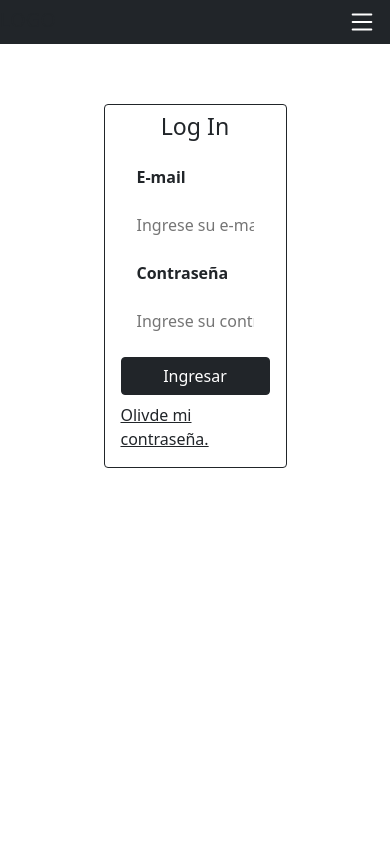
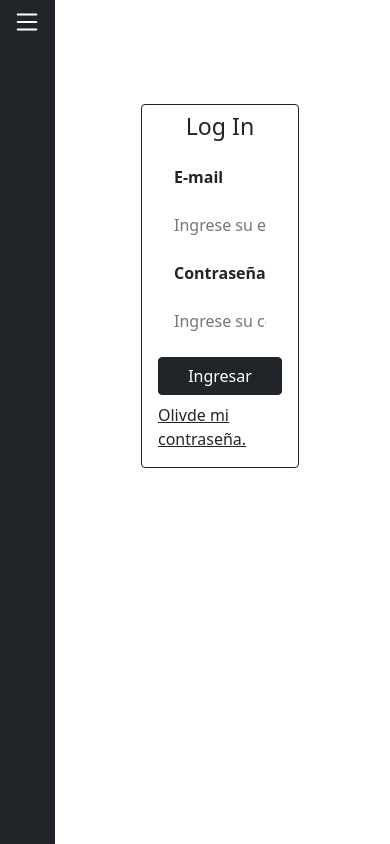
Before and after one commit to pablomdh/Dashboard_E-commerce, a React (Create React App) app: page /login in a window 390 px wide. Built offline with nearby package versions, Linux system fonts and the light colour scheme.

Commit message:
SIDEBAR responsive

```diff
--- a/src/components/SideBar/SideBar.jsx
+++ b/src/components/SideBar/SideBar.jsx
@@ -21,8 +21,8 @@ const SideBar = () => {
   function HandleOpenMenu() {
     console.log("message");
     if (mediaQuery.matches) {
-      const sideBarLinks = document.querySelector("#sideBarLinks");
-      sideBarLinks.classList.toggle(`${styles.displayNone}`);
+      const sideBar = document.querySelector("#sideBar");
+      sideBar.classList.toggle(`${styles.showSideBar}`);
 
       //addclases
     }
--- a/src/components/SideBar/SideBar.module.css
+++ b/src/components/SideBar/SideBar.module.css
@@ -1,7 +1,7 @@
 .sideBar {
   margin: 0;
   padding: 0;
-  width: 180px;
+  width: 200px;
   background-color: #212529;
   position: fixed;
   top: 0;
@@ -31,26 +31,32 @@
 
 @media screen and (max-width: 700px) {
   .sideBar {
-    width: 100%;
-    height: auto;
+    margin-left: -145px;
+    /* height: auto; */
     transition: 0.2s;
     z-index: 1;
   }
-  .displayNone a {
-    display: none;
+  body {
+    padding-left: 50px;
   }
 
-  .sideBar a {
+  /* //RESPONSIVE A NAVBAR */
+
+  /* .displayNone a {
+    display: none;
+  } */
+
+  /* .sideBar a {
     float: left;
     text-align: center;
-  }
-  div.content {
+  } */
+  /* div.content {
     margin-left: 0;
-  }
-  .sideBar a {
+  } */
+  /* .sideBar a {
     text-align: center;
     float: none;
-  }
+  } */
 }
 
 @media screen and (min-width: 701px) {
@@ -58,3 +64,7 @@
     display: none !important;
   }
 }
+
+.showSideBar {
+  margin-left: 0;
+}
```
